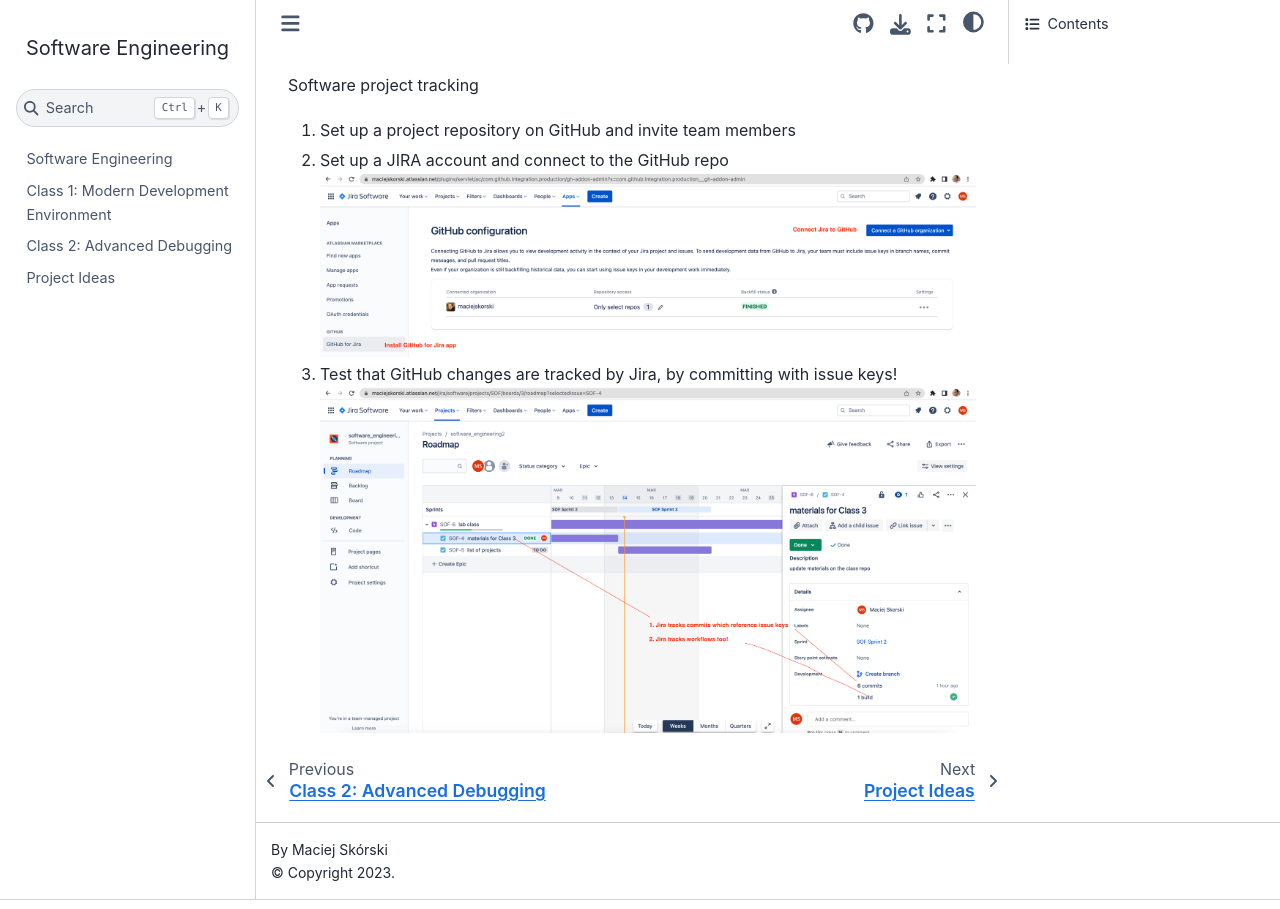
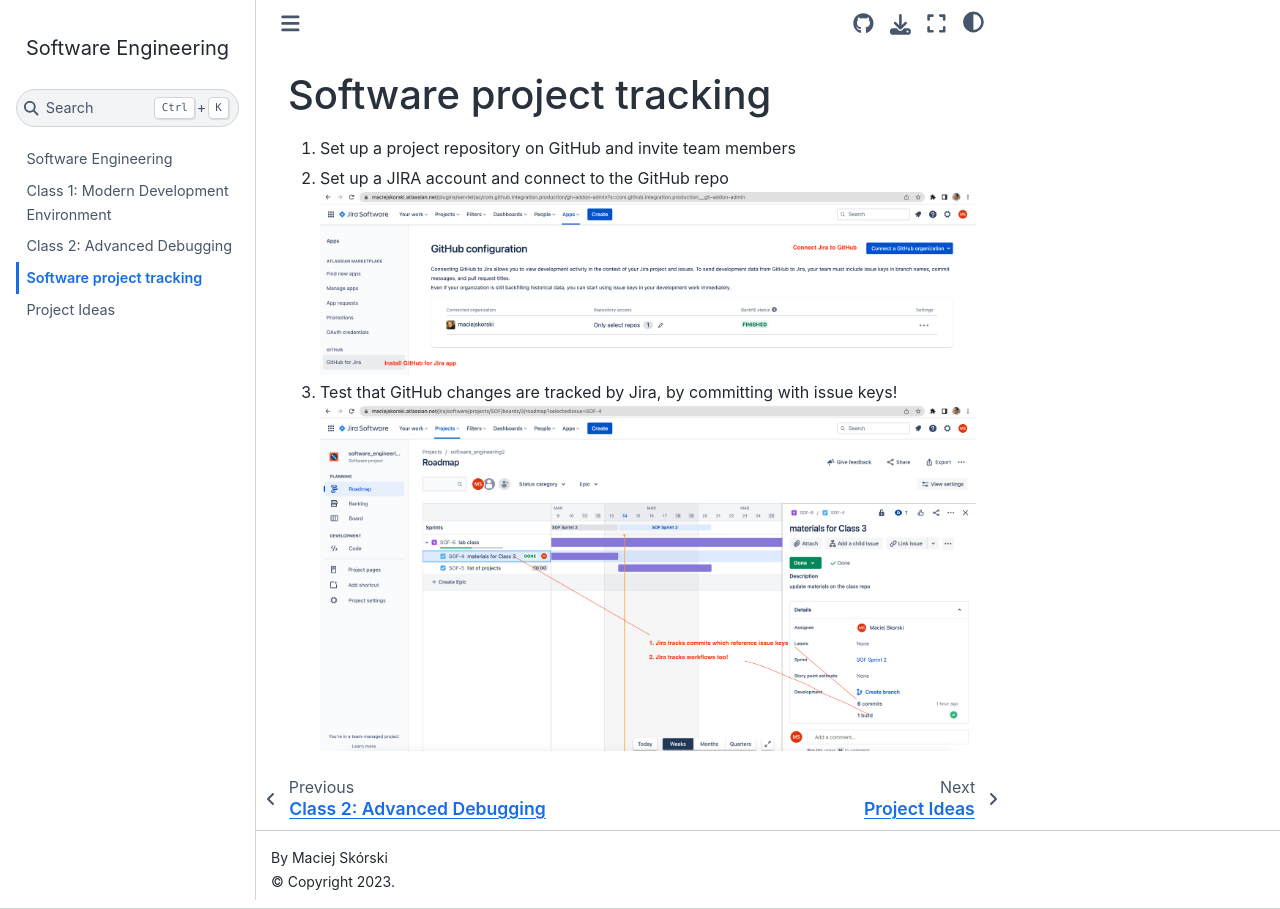
Before and after one commit to maciejskorski/software_engineering, a Jupyter Book: the page built from docs/project_management.md, in a window 1280 px wide. Built offline with Jupyter Book 1.0.4 settings and Sphinx 7.4.7 and the Sphinx Book theme 1.1.4, drawn with Linux system fonts in a browser that asks for light colours.

Commit message:
add missing title SE-4

```diff
--- a/docs/project_management.md
+++ b/docs/project_management.md
@@ -1,4 +1,4 @@
-Software project tracking
+# Software project tracking
 
 1. Set up a project repository on GitHub and invite team members
 2. Set up a JIRA account and connect to the GitHub repo
```
